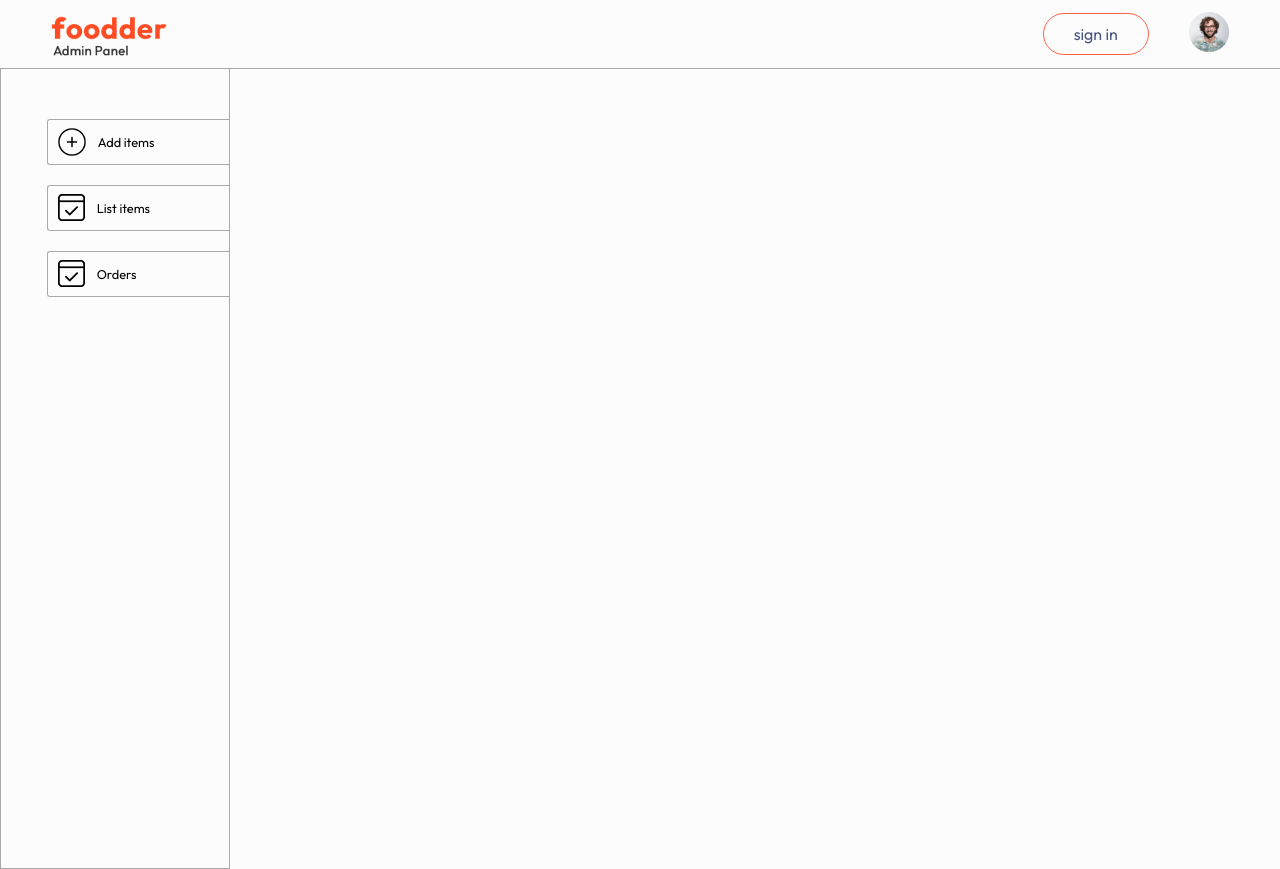
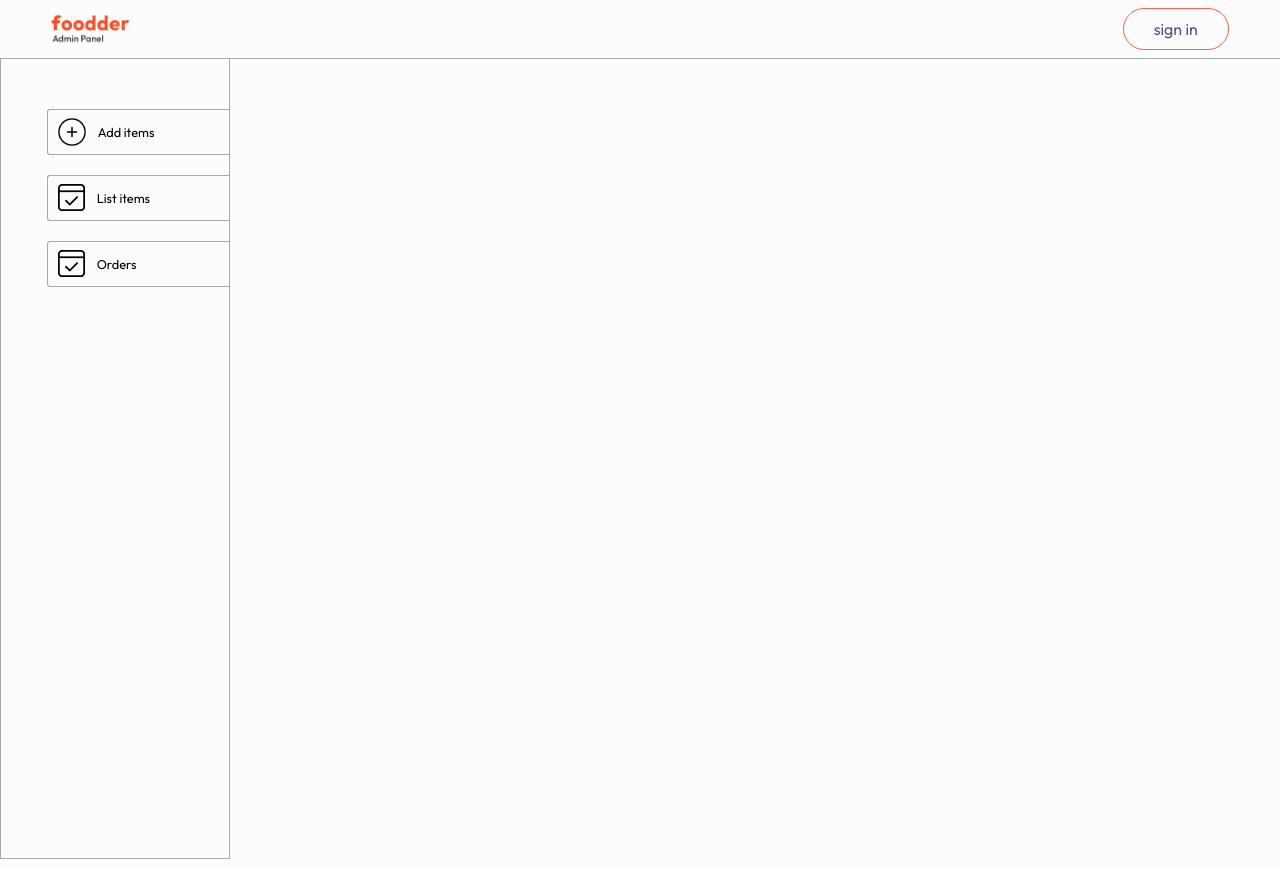
Before and after one commit to stkuwanda/foodder-admin, a React (Vite) app: page / in a window 1280 px wide. Built offline with nearby package versions, Linux system fonts and the light colour scheme.

Commit message:
setting up Auth context, updating navbar with sign in button and logout menu option

```diff
--- a/src/components/NavBar/NavBar.component.jsx
+++ b/src/components/NavBar/NavBar.component.jsx
@@ -1,15 +1,20 @@
+import { Link } from 'react-router-dom';
 import { assets } from '../../assets/assets';
+import React from 'react';
+import { useAuthContext } from '../../contexts/AuthContext/AuthContext.tools';
 import './NavBar.component.css';
 
-import React from 'react';
+function NavBar() {
+	const { isLoggedIn, logout } = useAuthContext();
 
-function NavBar() {
 	return (
 		<nav>
+			<Link to='/'>
 				<img className='logo' src={assets.logo} alt='Image of logo' />
+			</Link>
 
 			<div className='navbar-right'>
-				<button>sign in</button>
+				{isLoggedIn ? (
 					<div className='navbar-profile'>
 						<img
 							className='profile'
@@ -17,12 +22,15 @@ function NavBar() {
 							alt='Profile image'
 						/>
 						<ul className='navbar-profile-dropdown'>
-						<li>
+							<li onclick={logout}>
 								<img src={assets.logout_icon} alt='Image of a logout icon' />
 								<p>Logout</p>
 							</li>
 						</ul>
 					</div>
+				) : (
+					<button>sign in</button>
+				)}
 			</div>
 		</nav>
 	);
--- /dev/null
+++ b/src/contexts/AuthContext/AuthContext.tools.jsx
@@ -0,0 +1,6 @@
+import { createContext, useContext } from 'react';
+
+const authContext = createContext(); // createContext(null);
+const useAuthContext = () => useContext(authContext);
+
+export { authContext, useAuthContext };
--- /dev/null
+++ b/src/contexts/AuthContext/AuthProvider.context.jsx
@@ -0,0 +1,36 @@
+import { useEffect, useState } from 'react';
+import { authContext as AuthContext } from './AuthContext.tools';
+
+function AuthProvider({ children }) {
+	const [isLoggedIn, setIsLoggedIn] = useState(false);
+	const [token, setToken] = useState('');
+
+	function setAuthToken() {
+		if (localStorage.getItem('token')) {
+			setToken(localStorage.getItem('token'));
+			setIsLoggedIn(true);
+		}
+	}
+
+	function logout() {
+		localStorage.setItem('token', '');
+		setIsLoggedIn(false);
+	}
+
+	useEffect(() => {
+		setAuthToken();
+	}, []);
+
+	const contextValue = {
+		isLoggedIn,
+		setIsLoggedIn,
+		logout,
+		setAuthToken,
+		token,
+	};
+	return (
+		<AuthContext.Provider value={contextValue}>{children}</AuthContext.Provider>
+	);
+}
+
+export default AuthProvider;
--- a/src/main.jsx
+++ b/src/main.jsx
@@ -2,9 +2,12 @@ import { createRoot } from 'react-dom/client';
 import { BrowserRouter } from 'react-router-dom';
 import './index.css';
 import App from './App.jsx';
+import AuthProvider from './contexts/AuthContext/AuthProvider.context.jsx';
 
 createRoot(document.getElementById('root')).render(
 	<BrowserRouter>
-		<App />
+		<AuthProvider>
+			<App />
+		</AuthProvider>
 	</BrowserRouter>
 );
```
Lines whose indentation alone changed are shown as unchanged.
